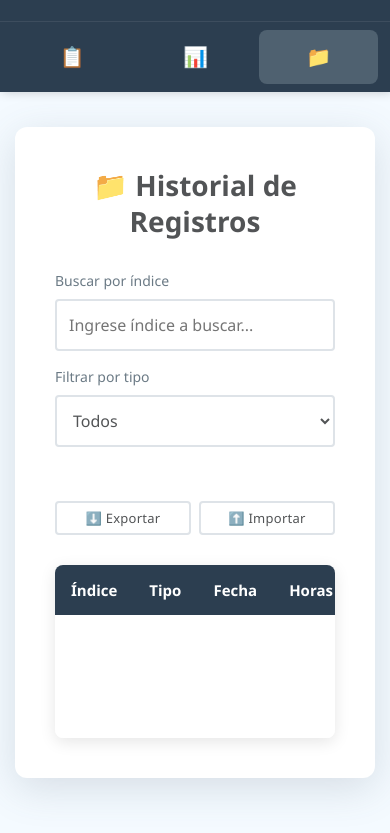
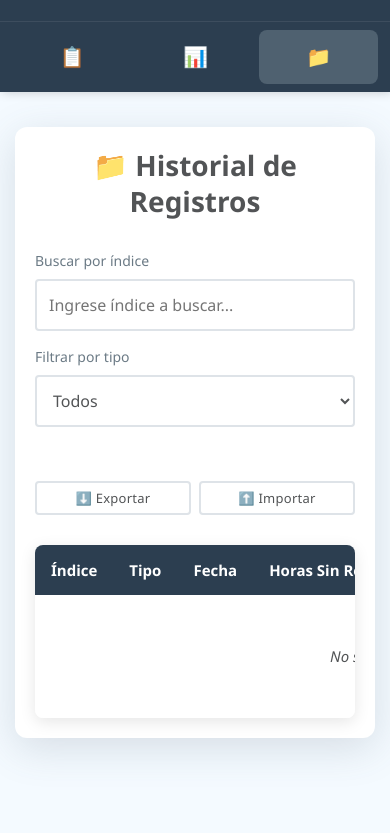
Before and after one commit to Tebaah/CalculoHoras, a website built with Vite: page historial.html in a window 390 px wide. Shown: the part 55-888 px from the top of the page. Built offline with nearby package versions, Linux system fonts and the light colour scheme.

Commit message:
feat(css): widen container max-width to 900px and add container--wide variant for historial
- Increase default container from 600px to 900px
- Add container--wide class with 1920px max-width for historial page
- Add responsive breakpoints for 1024px and 768px

```diff
--- a/css/components/container.css
+++ b/css/components/container.css
@@ -6,8 +6,26 @@
     background: var(--color-bg-card);
     border-radius: var(--radius-lg);
     box-shadow: var(--shadow-lg);
-    max-width: 600px;
+    max-width: 900px;
     width: 100%;
     padding: 40px;
     margin-top: 20px;
 }
+
+.container--wide {
+    max-width: 1920px;
+}
+
+@media (max-width: 1024px) {
+    .container {
+        max-width: 700px;
+        padding: 30px;
+    }
+}
+
+@media (max-width: 768px) {
+    .container {
+        max-width: 100%;
+        padding: 20px;
+    }
+}
```
